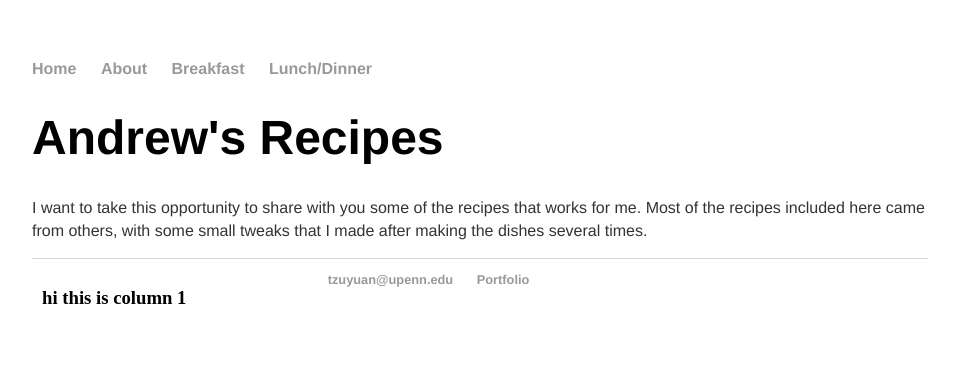
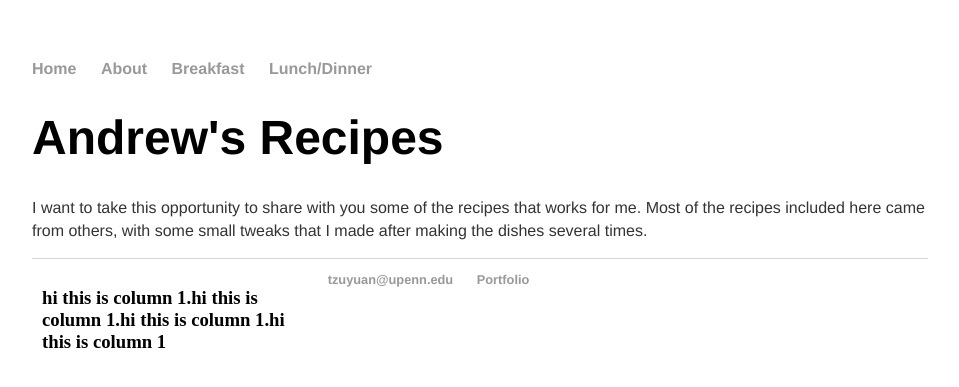
Before and after one commit to tzuyuanw/tzuyuanw.github.io, a Jekyll site: the page recipes/index.html, which Jekyll copies as it is, in a window 1280 px wide. Shown: the top 387 px of the page, without its empty margins (160-1119 px from the left). Built offline with Jekyll 4.4.1, drawn with Linux system fonts in a browser that asks for light colours.

Commit message:
Update index.html

```diff
--- a/recipes/index.html
+++ b/recipes/index.html
@@ -23,7 +23,7 @@
 			after making the dishes several times.
 		</p>
 		<div class="column">
-			<h3>hi this is column 1</h3>
+			<h3>hi this is column 1.hi this is column 1.hi this is column 1.hi this is column 1</h3>
 		</div>
 	</div>
 			</div><!-- /.container -->
```
